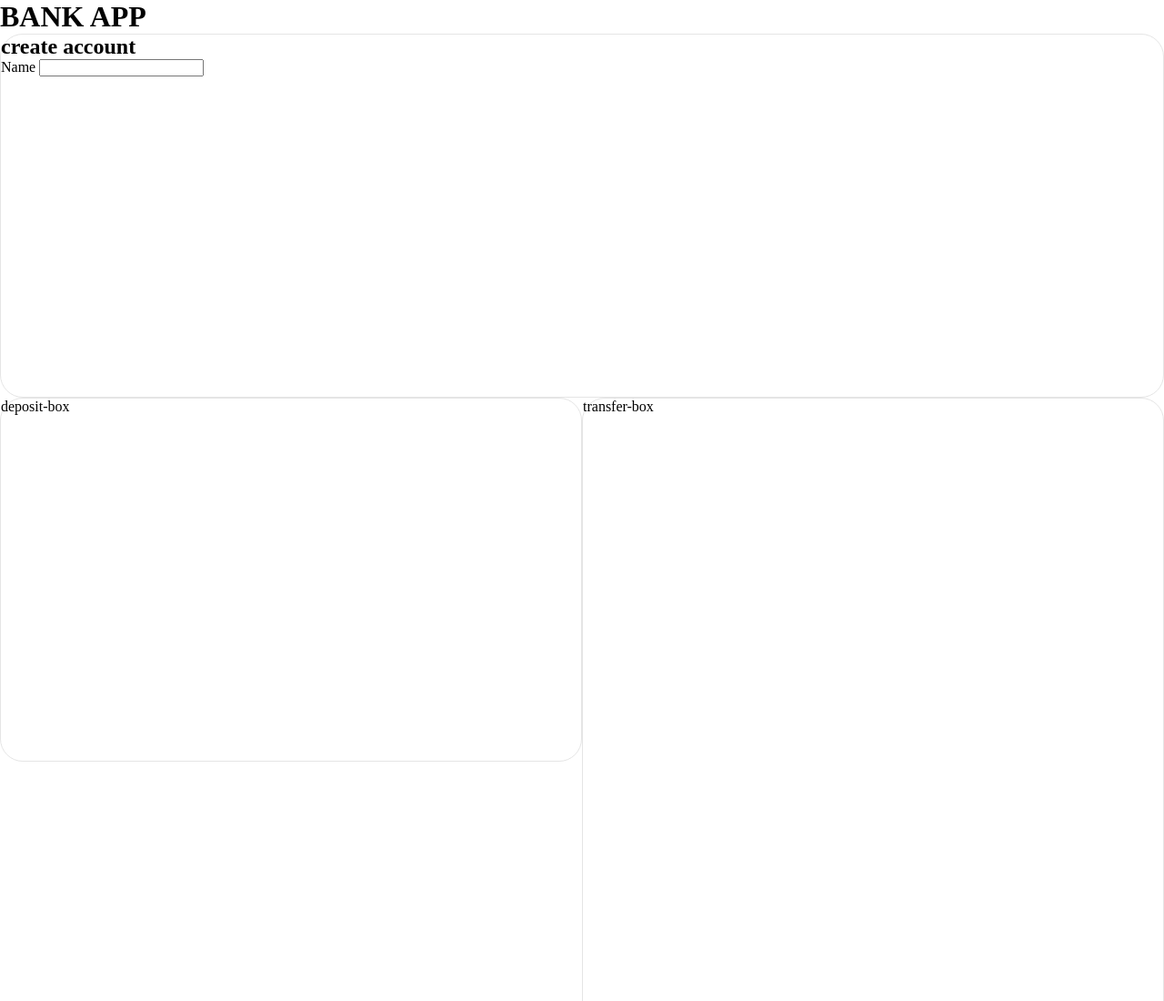
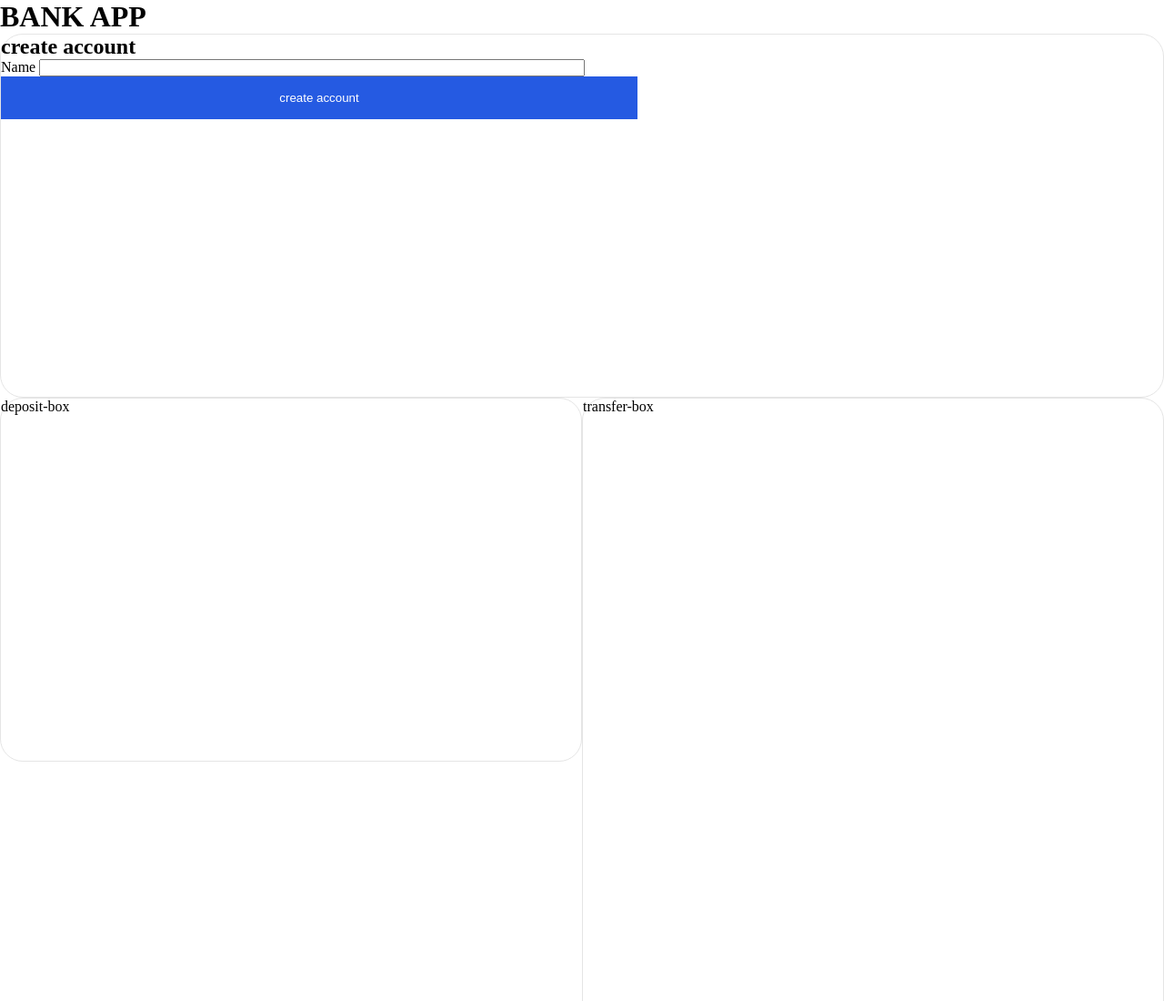
Before and after one commit to Aybi22/Bankapp, a plain HTML site: page index.html in a window 1280 px wide. Shown: the top 1100 px of the page at 91% size. Drawn offline with Linux system fonts and the light colour scheme.

Commit message:
"create main section button"

```diff
--- a/index.html
+++ b/index.html
@@ -25,7 +25,7 @@
 <h2>create account</h2>
 <label for="name">Name</label>
 <input type="text" class="name-input">
-
+<button class="btn">create account</button>
 
 </main>
 
--- a/style.css
+++ b/style.css
@@ -62,3 +62,15 @@ main{
     min-height:400px;
     grid-column:span 2;
 }
+.name-input{
+    width:600px;
+}
+
+.btn{
+    width:700px;
+    background:var(--header-color);
+    color:var(--button-text-color);
+    text-align: center;
+    border:none;
+    padding:1rem;
+}
```
